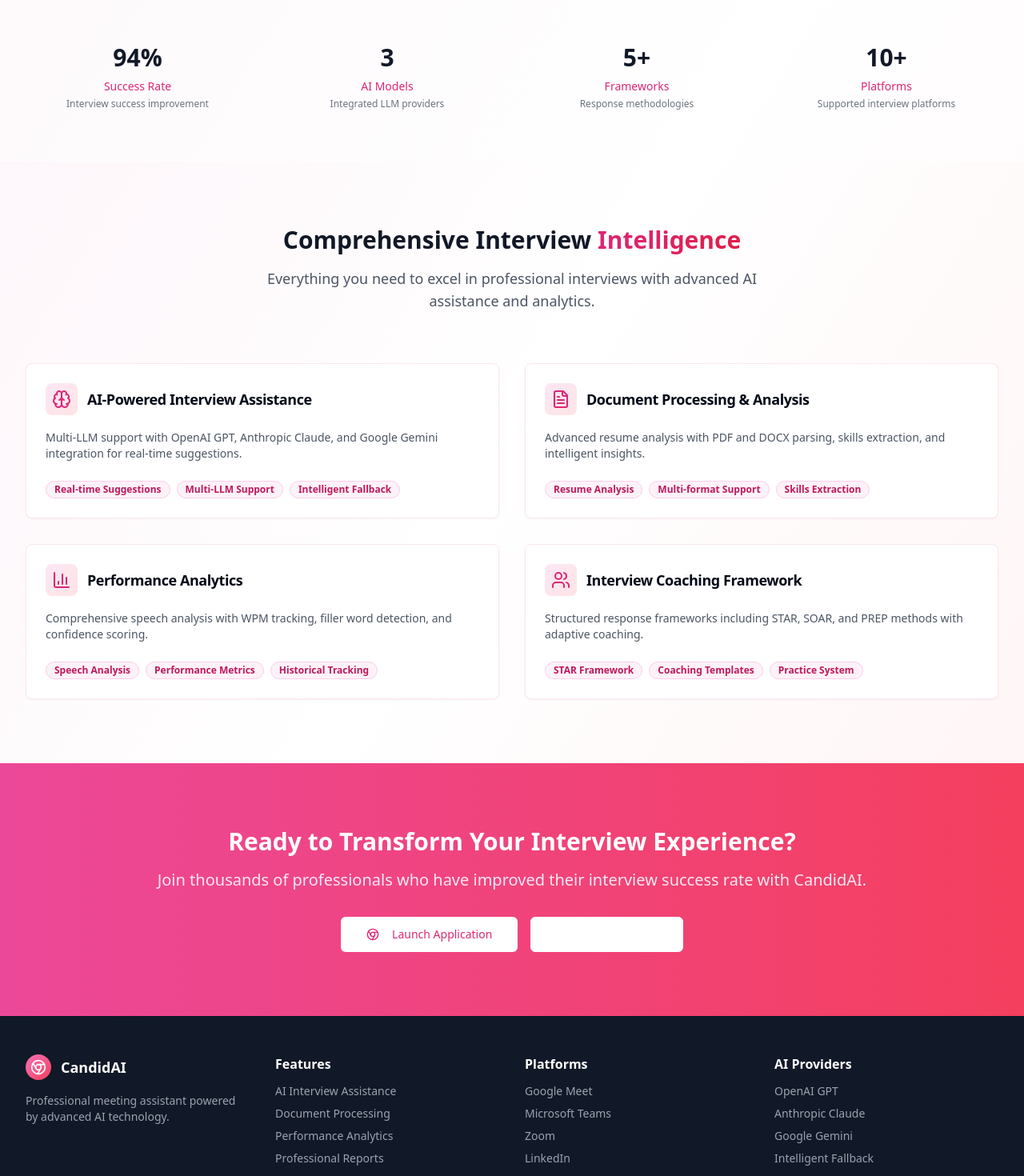
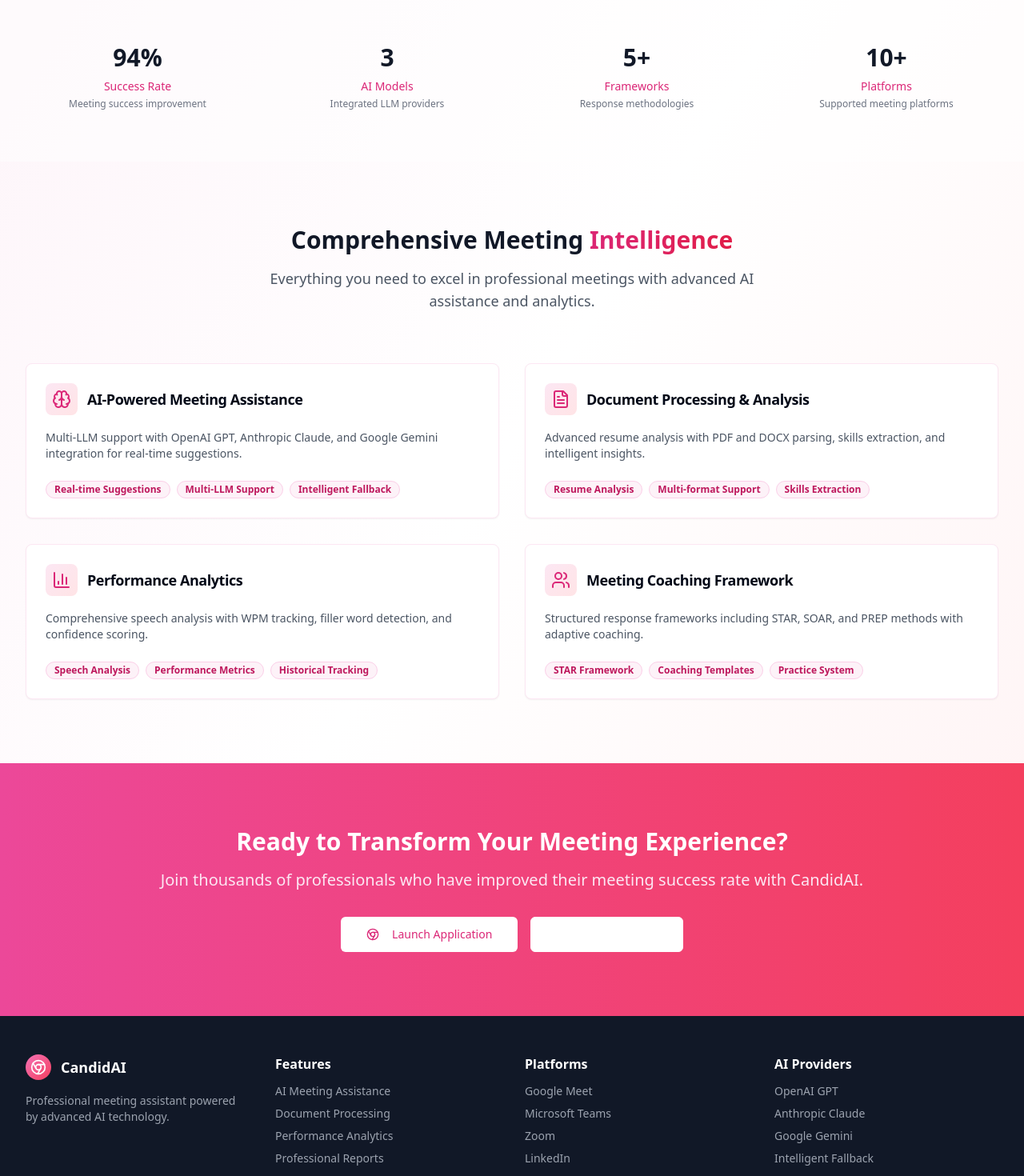
Before and after one commit to manyamgermany/candidai-interview-whisperer, a React (Vite) app: page / in a window 1280 px wide. Shown: the part 480-1950 px from the top of the page at 80% size. Built offline with nearby package versions, Linux system fonts and the light colour scheme.

Commit message:
Rename "Interview" to "Meeting" in UI

```diff
--- a/src/components/Dashboard.tsx
+++ b/src/components/Dashboard.tsx
@@ -1,4 +1,3 @@
-
 import { useState, useEffect } from "react";
 import { Button } from "@/components/ui/button";
 import { Card, CardContent, CardDescription, CardHeader, CardTitle } from "@/components/ui/card";
@@ -51,9 +50,9 @@ const Dashboard = ({ onNavigate }: DashboardProps) => {
   };
 
   const recentSessions = [
-    { id: 1, type: "Technical Interview", duration: "45:23", score: 89, date: "2024-06-13" },
-    { id: 2, type: "Behavioral Interview", duration: "32:15", score: 92, date: "2024-06-12" },
-    { id: 3, type: "System Design", duration: "38:47", score: 85, date: "2024-06-11" }
+    { id: 1, type: "Technical Meeting", duration: "45:23", score: 89, date: "2024-06-13" },
+    { id: 2, type: "Team Meeting", duration: "32:15", score: 92, date: "2024-06-12" },
+    { id: 3, type: "Sales Call", duration: "38:47", score: 85, date: "2024-06-11" }
   ];
 
   const aiProviders = [
@@ -113,7 +112,7 @@ const Dashboard = ({ onNavigate }: DashboardProps) => {
       const sessionData = {
         id: Date.now().toString(),
         timestamp: Date.now(),
-        platform: "Live Interview",
+        platform: "Live Meeting",
         duration: parseFloat(sessionDuration.replace(':', '.')),
         transcript,
         analytics,
@@ -212,7 +211,7 @@ const Dashboard = ({ onNavigate }: DashboardProps) => {
               <div className="p-2 bg-gradient-to-br from-pink-100 to-rose-100 rounded-lg text-pink-600">
                 <Mic className="h-5 w-5" />
               </div>
-              <span>Interview Session Control</span>
+              <span>Meeting Session Control</span>
               {sessionActive && (
                 <Badge className="bg-green-100 text-green-700 border-green-200">
                   Live Session
@@ -220,7 +219,7 @@ const Dashboard = ({ onNavigate }: DashboardProps) => {
               )}
             </CardTitle>
             <CardDescription>
-              Start your AI-assisted interview session with real-time analysis and suggestions.
+              Start your AI-assisted meeting session with real-time analysis and suggestions.
             </CardDescription>
           </CardHeader>
           <CardContent>
@@ -243,7 +242,7 @@ const Dashboard = ({ onNavigate }: DashboardProps) => {
                   ) : (
                     <>
                       <Play className="h-5 w-5 mr-2" />
-                      Start Interview
+                      Start Meeting
                     </>
                   )}
                 </Button>
@@ -334,7 +333,7 @@ const Dashboard = ({ onNavigate }: DashboardProps) => {
                   <span>AI Assistant</span>
                 </CardTitle>
                 <CardDescription>
-                  Real-time suggestions and coaching during your interview
+                  Real-time suggestions and coaching during your meeting
                 </CardDescription>
               </CardHeader>
               <CardContent>
@@ -368,7 +367,7 @@ const Dashboard = ({ onNavigate }: DashboardProps) => {
                 ) : (
                   <div className="text-center py-8 text-gray-500">
                     <Brain className="h-12 w-12 mx-auto mb-4 text-gray-300" />
-                    <p>AI assistance will appear here during your interview session</p>
+                    <p>AI assistance will appear here during your meeting session</p>
                     <p className="text-sm mt-2">Start a session to receive real-time coaching and suggestions</p>
                   </div>
                 )}
@@ -397,7 +396,7 @@ const Dashboard = ({ onNavigate }: DashboardProps) => {
                   <span>Recent Sessions</span>
                 </CardTitle>
                 <CardDescription>
-                  Your latest interview performance history
+                  Your latest meeting performance history
                 </CardDescription>
               </CardHeader>
               <CardContent>
--- a/src/pages/Index.tsx
+++ b/src/pages/Index.tsx
@@ -1,4 +1,3 @@
-
 import { useState } from "react";
 import { Button } from "@/components/ui/button";
 import { Card, CardContent, CardDescription, CardHeader, CardTitle } from "@/components/ui/card";
@@ -15,7 +14,7 @@ const Index = () => {
   const features = [
     {
       icon: <Brain className="h-6 w-6" />,
-      title: "AI-Powered Interview Assistance",
+      title: "AI-Powered Meeting Assistance",
       description: "Multi-LLM support with OpenAI GPT, Anthropic Claude, and Google Gemini integration for real-time suggestions.",
       highlights: ["Real-time Suggestions", "Multi-LLM Support", "Intelligent Fallback"]
     },
@@ -33,17 +32,17 @@ const Index = () => {
     },
     {
       icon: <Users className="h-6 w-6" />,
-      title: "Interview Coaching Framework",
+      title: "Meeting Coaching Framework",
       description: "Structured response frameworks including STAR, SOAR, and PREP methods with adaptive coaching.",
       highlights: ["STAR Framework", "Coaching Templates", "Practice System"]
     }
   ];
 
   const stats = [
-    { label: "Success Rate", value: "94%", description: "Interview success improvement" },
+    { label: "Success Rate", value: "94%", description: "Meeting success improvement" },
     { label: "AI Models", value: "3", description: "Integrated LLM providers" },
     { label: "Frameworks", value: "5+", description: "Response methodologies" },
-    { label: "Platforms", value: "10+", description: "Supported interview platforms" }
+    { label: "Platforms", value: "10+", description: "Supported meeting platforms" }
   ];
 
   if (activeTab === "dashboard") {
@@ -106,7 +105,7 @@ const Index = () => {
           </Badge>
           <h2 className="text-5xl font-bold text-gray-900 mb-6">
             Advanced
-            <span className="bg-gradient-to-r from-pink-600 to-rose-600 bg-clip-text text-transparent"> AI Interview </span>
+            <span className="bg-gradient-to-r from-pink-600 to-rose-600 bg-clip-text text-transparent"> AI Meeting </span>
             Assistant
           </h2>
           <p className="text-xl text-gray-600 mb-8 max-w-3xl mx-auto">
@@ -153,11 +152,11 @@ const Index = () => {
         <div className="max-w-7xl mx-auto">
           <div className="text-center mb-16">
             <h3 className="text-3xl font-bold text-gray-900 mb-4">
-              Comprehensive Interview
+              Comprehensive Meeting
               <span className="bg-gradient-to-r from-pink-600 to-rose-600 bg-clip-text text-transparent"> Intelligence </span>
             </h3>
             <p className="text-lg text-gray-600 max-w-2xl mx-auto">
-              Everything you need to excel in professional interviews with advanced AI assistance and analytics.
+              Everything you need to excel in professional meetings with advanced AI assistance and analytics.
             </p>
           </div>
 
@@ -193,9 +192,9 @@ const Index = () => {
       {/* CTA Section */}
       <section className="py-20 px-4 sm:px-6 lg:px-8 bg-gradient-to-r from-pink-500 to-rose-500">
         <div className="max-w-4xl mx-auto text-center text-white">
-          <h3 className="text-3xl font-bold mb-4">Ready to Transform Your Interview Experience?</h3>
+          <h3 className="text-3xl font-bold mb-4">Ready to Transform Your Meeting Experience?</h3>
           <p className="text-xl mb-8 text-pink-100">
-            Join thousands of professionals who have improved their interview success rate with CandidAI.
+            Join thousands of professionals who have improved their meeting success rate with CandidAI.
           </p>
           <div className="flex items-center justify-center space-x-4">
             <Button
@@ -238,7 +237,7 @@ const Index = () => {
             <div>
               <h4 className="font-semibold mb-3">Features</h4>
               <ul className="space-y-2 text-sm text-gray-400">
-                <li>AI Interview Assistance</li>
+                <li>AI Meeting Assistance</li>
                 <li>Document Processing</li>
                 <li>Performance Analytics</li>
                 <li>Professional Reports</li>
```
